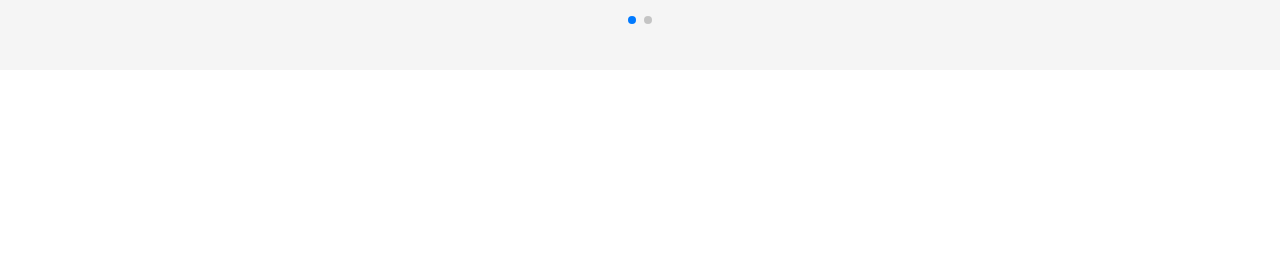
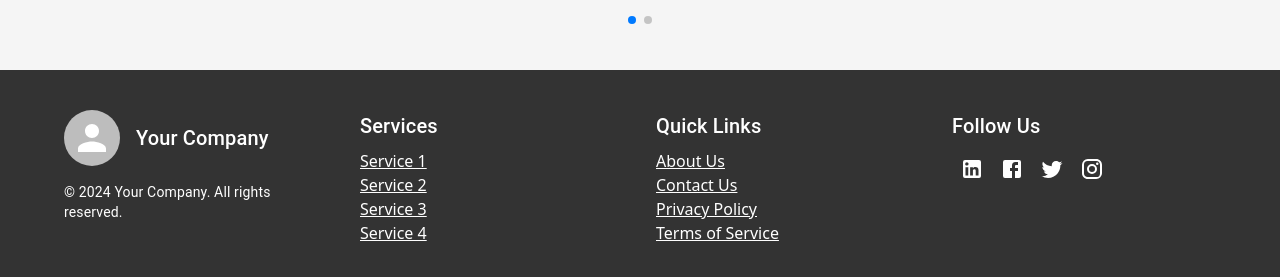
Before and after one commit to mahenur-islam/it-training-bd-frontend, a React (Vite) app: page / in a window 1280 px wide. Shown: the part 2851-3128 px from the top of the page. Before the commit the page ends 2921 px from the top, so only its background shows below. Built offline with nearby package versions, Linux system fonts and the light colour scheme.

Commit message:
Footer section create, need to edit

```diff
--- /dev/null
+++ b/src/components/shared/footer/Footer.jsx
@@ -0,0 +1,55 @@
+import { Box, Container, Grid, Typography, Link, IconButton, Avatar } from '@mui/material';
+import { LinkedIn, Facebook, Twitter, Instagram } from '@mui/icons-material';
+
+const Footer = () => {
+  return (
+    <Box bgcolor="#333" color="white" py={5}>
+      <Container maxWidth="lg">
+        <Grid container spacing={4}>
+          <Grid item xs={12} md={3}>
+            <Box display="flex" alignItems="center" mb={2}>
+              <Avatar src={''} alt="Logo" sx={{ width: 56, height: 56, mr: 2 }} />
+              <Typography variant="h6">Your Company</Typography>
+            </Box>
+            <Typography variant="body2">
+              © {new Date().getFullYear()} Your Company. All rights reserved.
+            </Typography>
+          </Grid>
+          <Grid item xs={12} md={3}>
+            <Typography variant="h6" gutterBottom>Services</Typography>
+            <Link href="#" color="inherit" display="block">Service 1</Link>
+            <Link href="#" color="inherit" display="block">Service 2</Link>
+            <Link href="#" color="inherit" display="block">Service 3</Link>
+            <Link href="#" color="inherit" display="block">Service 4</Link>
+          </Grid>
+          <Grid item xs={12} md={3}>
+            <Typography variant="h6" gutterBottom>Quick Links</Typography>
+            <Link href="#" color="inherit" display="block">About Us</Link>
+            <Link href="#" color="inherit" display="block">Contact Us</Link>
+            <Link href="#" color="inherit" display="block">Privacy Policy</Link>
+            <Link href="#" color="inherit" display="block">Terms of Service</Link>
+          </Grid>
+          <Grid item xs={12} md={3}>
+            <Typography variant="h6" gutterBottom>Follow Us</Typography>
+            <Box>
+              <IconButton component="a" href="https://linkedin.com" target="_blank" rel="noopener noreferrer" color="inherit">
+                <LinkedIn />
+              </IconButton>
+              <IconButton component="a" href="https://facebook.com" target="_blank" rel="noopener noreferrer" color="inherit">
+                <Facebook />
+              </IconButton>
+              <IconButton component="a" href="https://twitter.com" target="_blank" rel="noopener noreferrer" color="inherit">
+                <Twitter />
+              </IconButton>
+              <IconButton component="a" href="https://instagram.com" target="_blank" rel="noopener noreferrer" color="inherit">
+                <Instagram />
+              </IconButton>
+            </Box>
+          </Grid>
+        </Grid>
+      </Container>
+    </Box>
+  );
+};
+
+export default Footer;
--- a/src/pages/Home/Home.jsx
+++ b/src/pages/Home/Home.jsx
@@ -5,6 +5,7 @@ import CourseCard from "../../components/shared/Cards/CourseCard";
 import Heading from "../../components/shared/heading/Heading";
 import OurTeam from "./OurTeam";
 import LearnerReview from "./LearnerReview";
+import Footer from "../../components/shared/footer/Footer";
 
 const Home = () => {
   return (
@@ -24,6 +25,9 @@ const Home = () => {
       <Box>
         <LearnerReview />
       </Box>
+      <Box>
+        <Footer />
+      </Box>
     </div>
   );
 }
```
